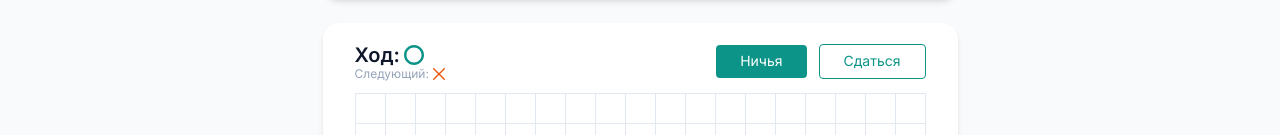
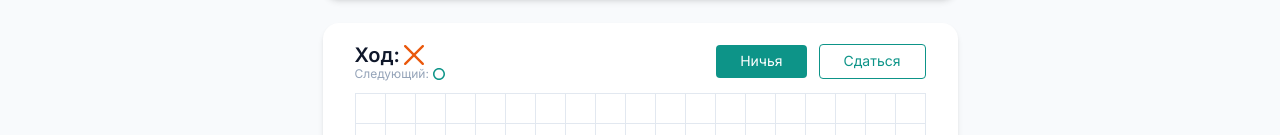
Before and after one commit to SpauN1/tic-tac-toe, a Next.js app: page / in a window 1280 px wide. Shown: the part 289-424 px from the top of the page. Built offline with nearby package versions, Linux system fonts and the light colour scheme.

Commit message:
feat: add game field logic

```diff
--- a/components/game/GameField.jsx
+++ b/components/game/GameField.jsx
@@ -1,13 +1,58 @@
 import clsx from 'clsx';
 
-import { CrossIcon } from './assets/cross-icon';
-import { ZeroIcon } from './assets/zero-icon';
-
 import { UiButton } from '../uikit/UiButton';
-
-const cells = new Array(19 * 19).fill(null);
+import { GameSymbol } from './GameSymbol';
+import { useGameState } from './useGameState';
 
 export const GameField = ({ className }) => {
+  const { cells, currentMove, handleCellClick, nextMove } = useGameState();
+
+  const actions = (
+    <>
+      <UiButton size="md" variant="primary">
+        Ничья
+      </UiButton>
+      <UiButton size="md" variant="outline">
+        Сдаться
+      </UiButton>
+    </>
+  );
+
+  return (
+    <GameFieldLayout className={className}>
+      <GameMoveInfo
+        actions={actions}
+        currentMove={currentMove}
+        nextMove={nextMove}
+      />
+      <GameGrid>
+        {cells.map((symbol, index) => (
+          <GameCell
+            key={index}
+            handleCellClick={() => {
+              handleCellClick(index);
+            }}
+          >
+            {symbol && <GameSymbol symbol={symbol} className="w-5 h-5" />}
+          </GameCell>
+        ))}
+      </GameGrid>
+    </GameFieldLayout>
+  );
+};
+
+function GameCell({ children, handleCellClick }) {
+  return (
+    <button
+      onClick={handleCellClick}
+      className="border border-slate-200 -ml-px -mt-px flex items-center justify-center"
+    >
+      {children}
+    </button>
+  );
+}
+
+function GameFieldLayout({ children, className }) {
   return (
     <div
       className={clsx(
@@ -15,32 +60,31 @@ export const GameField = ({ className }) => {
         'bg-white rounded-2xl shadow-md px-8  pt-5 pb-7'
       )}
     >
+      {children}
+    </div>
+  );
+}
+
+function GameMoveInfo({ actions, currentMove, nextMove }) {
+  return (
     <div className="flex gap-3 items-center">
       <div className="mr-auto">
         <div className="flex items-center gap-1 text-xl leading-tight font-semibold">
-            Ход: <ZeroIcon className="w-5 h-5" />
+          Ход: <GameSymbol symbol={currentMove} className="w-5 h-5" />
         </div>
         <div className="flex items-center gap-1 text-xs leading-tight text-slate-400">
-            Следующий: <CrossIcon />
+          Следующий: <GameSymbol symbol={nextMove} className="w-3 h-3" />
         </div>
       </div>
-
-        <UiButton size="md" variant="primary">
-          Ничья
-        </UiButton>
-        <UiButton size="md" variant="outline">
-          Сдаться
-        </UiButton>
-      </div>
-
-      <div className="grid grid-cols-[repeat(19,_30px)] grid-rows-[repeat(19,_30px)] pl-px pt-px mt-3">
-        {cells.map((_, i) => (
-          <button
-            key={i}
-            className="border border-slate-200 -ml-px -mt-px flex items-center justify-center"
-          ></button>
-        ))}
-      </div>
+      {actions}
     </div>
   );
-};
+}
+
+function GameGrid({ children }) {
+  return (
+    <div className="grid grid-cols-[repeat(19,_30px)] grid-rows-[repeat(19,_30px)] pl-px pt-px mt-3">
+      {children}
+    </div>
+  );
+}
--- /dev/null
+++ b/components/game/GameSymbol.jsx
@@ -0,0 +1,17 @@
+import { GAME_SYMBOLS } from './constants';
+import { CrossIcon } from './assets/cross-icon';
+import { SquareIcon } from './assets/square-icon';
+import { TriangleIcon } from './assets/triangle-icon';
+import { ZeroIcon } from './assets/zero-icon';
+
+export const GameSymbol = ({ symbol, className }) => {
+  const Icon =
+    {
+      [GAME_SYMBOLS.CROSS]: CrossIcon,
+      [GAME_SYMBOLS.ZERO]: ZeroIcon,
+      [GAME_SYMBOLS.TRIANGLE]: TriangleIcon,
+      [GAME_SYMBOLS.SQUARE]: SquareIcon,
+    }[symbol] ?? CrossIcon;
+
+  return <Icon className={className} />;
+};
--- /dev/null
+++ b/components/game/constants.js
@@ -0,0 +1,13 @@
+export const GAME_SYMBOLS = {
+  ZERO: 'zero',
+  CROSS: 'cross',
+  TRIANGLE: 'triangle',
+  SQUARE: 'square',
+};
+
+export const MOVE_ORDER = [
+  GAME_SYMBOLS.CROSS,
+  GAME_SYMBOLS.ZERO,
+  GAME_SYMBOLS.TRIANGLE,
+  GAME_SYMBOLS.SQUARE,
+];
--- /dev/null
+++ b/components/game/useGameState.js
@@ -0,0 +1,40 @@
+import { useState } from 'react';
+
+import { GAME_SYMBOLS, MOVE_ORDER } from './constants';
+
+function getNextMove(currentMove) {
+  const nextMoveIndex = MOVE_ORDER.indexOf(currentMove) + 1;
+  return MOVE_ORDER[nextMoveIndex] ?? MOVE_ORDER[0];
+}
+
+export const useGameState = () => {
+  const [{ cells, currentMove }, setGameState] = useState(() => ({
+    cells: new Array(19 * 19).fill(null),
+    currentMove: GAME_SYMBOLS.CROSS,
+  }));
+
+  const nextMove = getNextMove(currentMove);
+
+  const handleCellClick = (index) => {
+    setGameState((lastGameState) => {
+      if (lastGameState.cells[index]) {
+        return lastGameState;
+      }
+
+      return {
+        ...lastGameState,
+        currentMove: getNextMove(lastGameState.currentMove),
+        cells: lastGameState.cells.map((cell, i) =>
+          i === index ? lastGameState.currentMove : cell
+        ),
+      };
+    });
+  };
+
+  return {
+    cells,
+    currentMove,
+    nextMove,
+    handleCellClick,
+  };
+};
```
Lines whose indentation alone changed are shown as unchanged.
